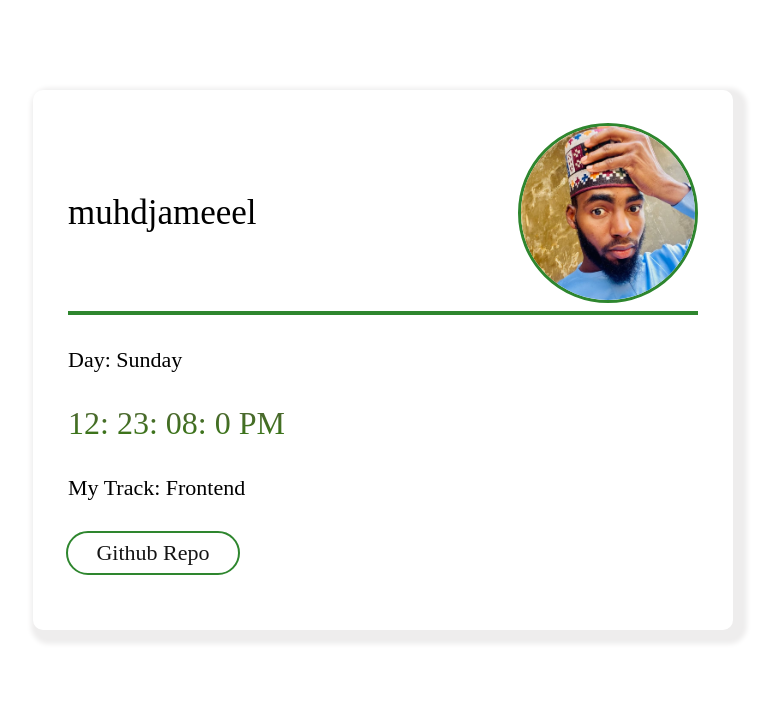
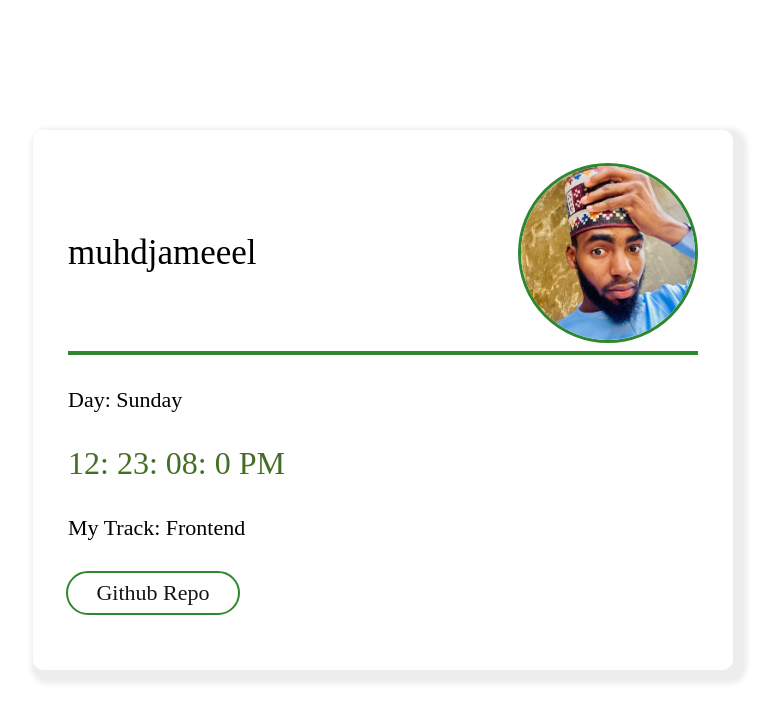
Before and after one commit to muhdjameeel/muhdjameeelHNG, a plain HTML site: page index.html in a window 1280 px wide. Shown: the whole page, without its empty margins (257-1034 px from the left). Drawn offline with Linux system fonts and the light colour scheme.

Commit message:
Update style.css

```diff
--- a/style.css
+++ b/style.css
@@ -8,7 +8,7 @@ body{
     font-family:'Times New Roman', Times, serif;
     display: grid;
     place-items: center;
-    min-height: 90vh;
+    min-height: 100vh;
     background-color: rgb(255, 255, 255);
 }
 
@@ -36,6 +36,7 @@ a, span, img{
 .header{
     font-size: 35px;
     display: flex;
+    flex-wrap: wrap;
     justify-content: space-between;
     align-items: center;
     min-height: 200px;
```
